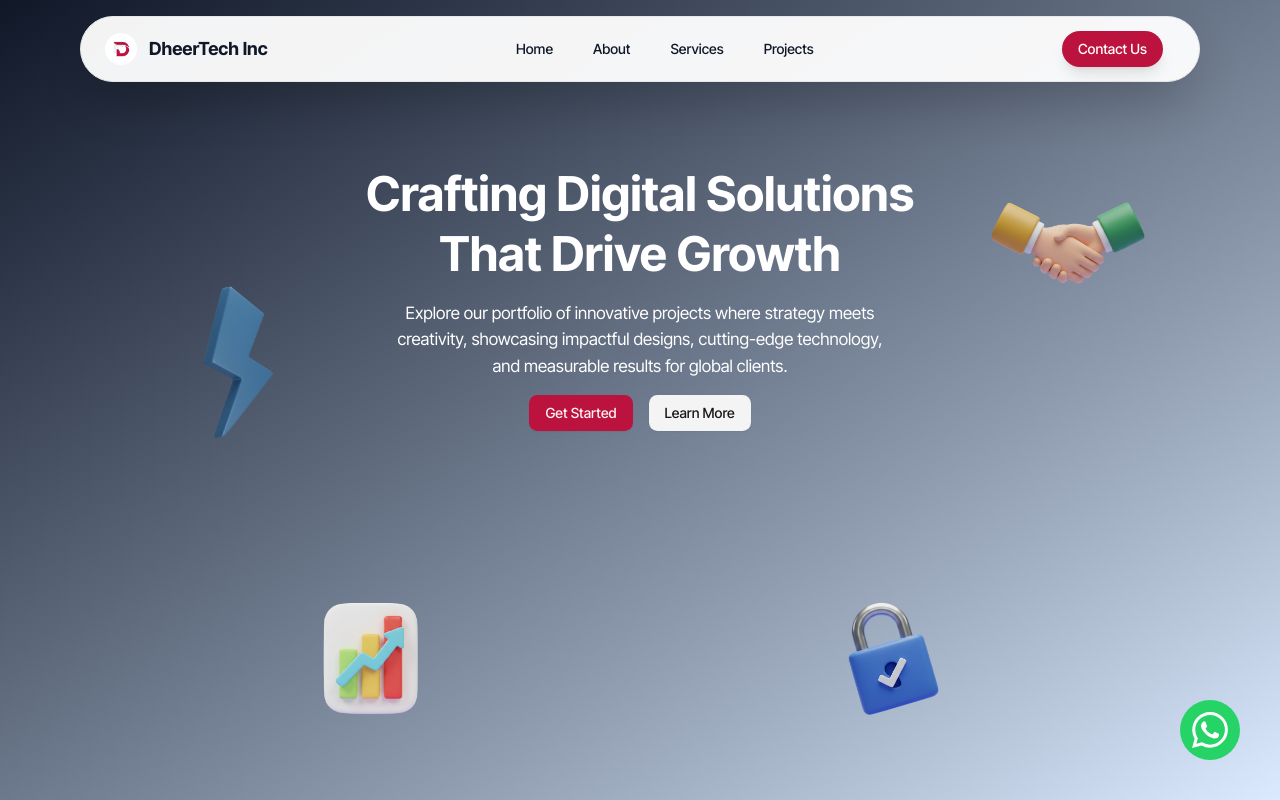
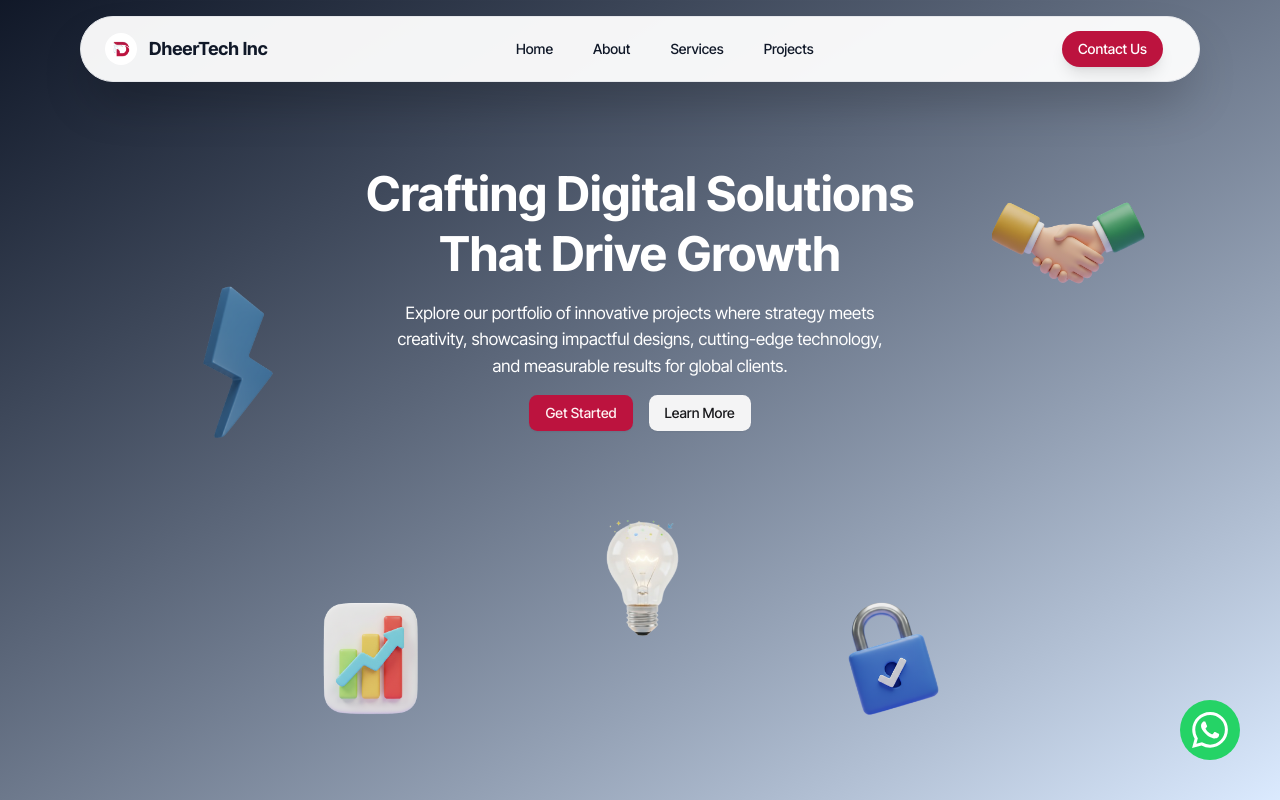
Before and after one commit to Neha220803/dheer-tech-website-new, a Next.js app: page /projects in a window 1280 px wide. Shown: the top 800 px of the page. Built offline with nearby package versions, Linux system fonts and the light colour scheme.

Commit message:
small_change in bulb icn

```diff
--- a/src/sections/projects/hero/index.js
+++ b/src/sections/projects/hero/index.js
@@ -73,7 +73,7 @@ const BackgroundElements = () => {
       />
 
       <div
-        className="absolute bottom-[20%] left-[40%] md:left-[47%] w-12 h-12 sm:w-16 sm:h-16 md:hidden lg:w-30 lg:h-30"
+        className="absolute bottom-[20%] left-[40%] md:left-[47%] w-12 h-12 sm:w-16 sm:h-16 md:w-20 md:h-20 lg:w-30 lg:h-30"
         style={{
           backgroundImage: 'url("/assets/icons/projects/bulb.png")',
           backgroundSize: "contain",
```
